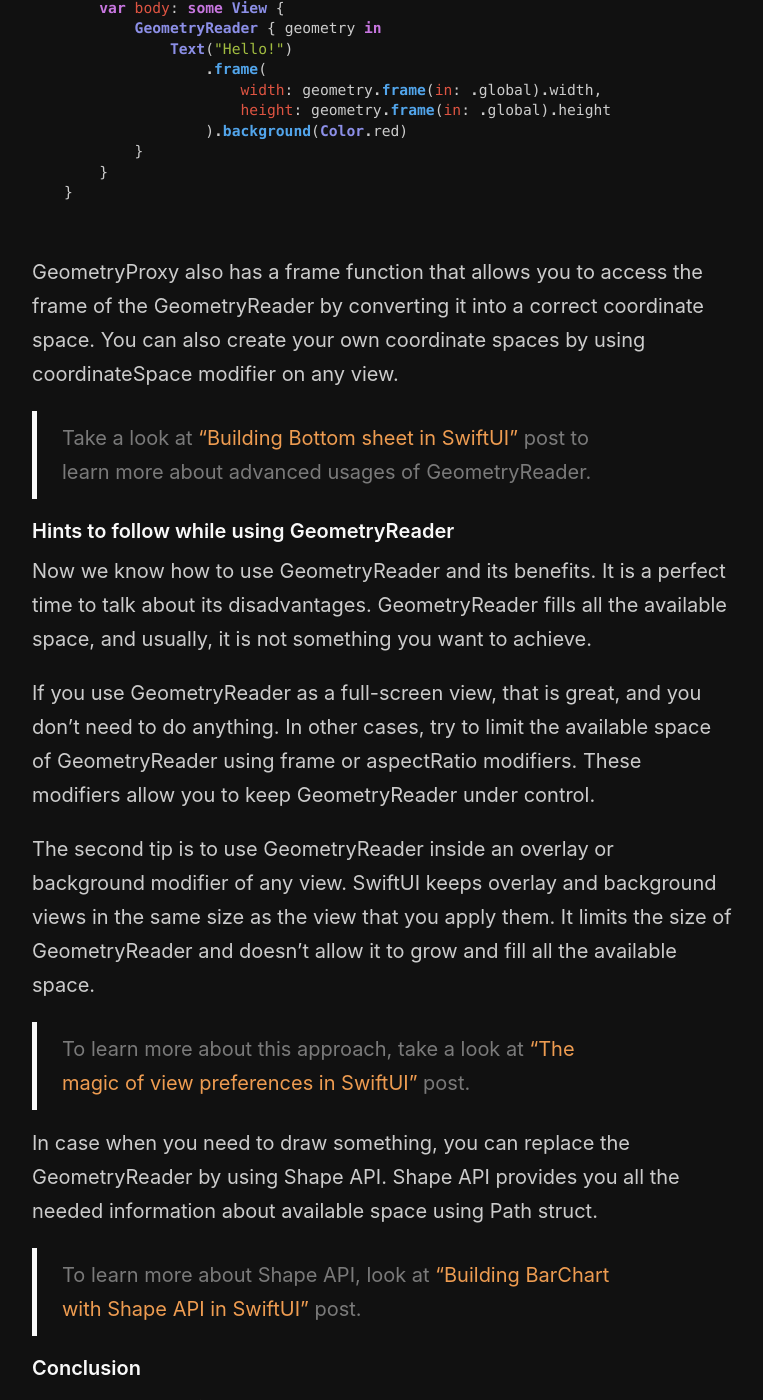
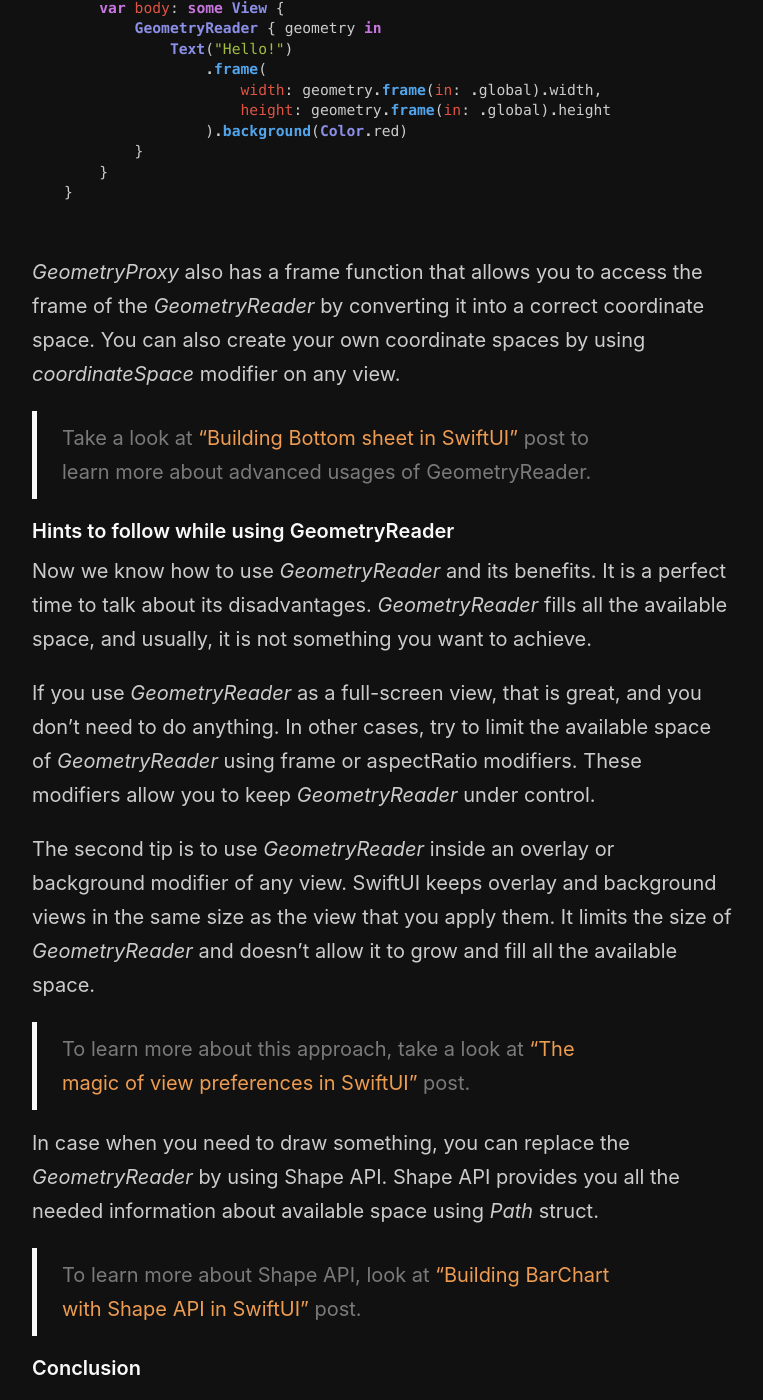
Before and after one commit to mecid/mecid.github.io, a Jekyll site: the page built from _posts/2020-11-04-how-to-use-geometryreader-without-breaking-swiftui-layout.md, in a window 1280 px wide and 1400 px high, scrolled down 1419 px. Shown: the whole window, without its empty margins (258-1021 px from the left). Built offline with Jekyll 4.4.1, drawn with Linux system fonts in a browser that asks for light colours; some of the changed text lies outside the part shown.

Commit message:
geometry reader formatting added.

````diff
--- a/_posts/2020-11-04-how-to-use-geometryreader-without-breaking-swiftui-layout.md
+++ b/_posts/2020-11-04-how-to-use-geometryreader-without-breaking-swiftui-layout.md
@@ -5,7 +5,7 @@ image: /public/swiftui.png
 category: Layout
 ---
 
-Usually, I try to avoid GeometryReader as much as I can. But sometimes, we need it to build our custom view. This week we will talk about GeometryReader. The view that allows us to read its geometry and layout child views manually.
+Usually, I try to avoid *GeometryReader* as much as I can. But sometimes, we need it to build our custom view. This week we will talk about *GeometryReader*. The view that allows us to read its geometry and layout child views manually.
 
 #### Basics
 Let's start with a quick example of GeometryReader usage.
@@ -26,11 +26,11 @@ struct ContentView: View {
 }
 ```
 
-Here we have a GeometryReader in the root of our ContentView. By default, GeometryReader places its children in the top left corner, which is very unusual for SwiftUI views. Usually, SwiftUI views place content in the center of its coordinate space.
+Here we have a *GeometryReader* in the root of our ContentView. By default, *GeometryReader* places its children in the top left corner, which is very unusual for SwiftUI views. Usually, SwiftUI views place content in the center of its coordinate space.
 
-As you can see, GeometryReader's @ViewBuilder closure has the parameter called geometry. This parameter is an instance of GeometryProxy struct. You can use an instance of GeometryProxy to access information about the coordinate space using the following properties.
-size - The size of space available to GeometryReader.
-safeAreaInsets - An instance of EdgeInsets struct that provides safe area insets of GeometryReader.
+As you can see, *GeometryReader*'s @*ViewBuilder* closure has the parameter called geometry. This parameter is an instance of *GeometryProxy* struct. You can use an instance of *GeometryProxy* to access information about the coordinate space using the following properties.
+*size* - The size of space available to *GeometryReader*.
+*safeAreaInsets* - An instance of *EdgeInsets* struct that provides safe area insets of *GeometryReader*.
 
 ```swift
 import SwiftUI
@@ -48,22 +48,22 @@ struct ContentView: View {
 }
 ```
 
-GeometryProxy also has a frame function that allows you to access the frame of the GeometryReader by converting it into a correct coordinate space. You can also create your own coordinate spaces by using coordinateSpace modifier on any view.
+*GeometryProxy* also has a frame function that allows you to access the frame of the *GeometryReader* by converting it into a correct coordinate space. You can also create your own coordinate spaces by using *coordinateSpace* modifier on any view.
 
 > Take a look at ["Building Bottom sheet in SwiftUI"](/2019/12/11/building-bottom-sheet-in-swiftui/) post to learn more about advanced usages of GeometryReader.
 
 #### Hints to follow while using GeometryReader
-Now we know how to use GeometryReader and its benefits. It is a perfect time to talk about its disadvantages. GeometryReader fills all the available space, and usually, it is not something you want to achieve.
+Now we know how to use *GeometryReader* and its benefits. It is a perfect time to talk about its disadvantages. *GeometryReader* fills all the available space, and usually, it is not something you want to achieve.
 
-If you use GeometryReader as a full-screen view, that is great, and you don't need to do anything. In other cases, try to limit the available space of GeometryReader using frame or aspectRatio modifiers. These modifiers allow you to keep GeometryReader under control.
+If you use *GeometryReader* as a full-screen view, that is great, and you don't need to do anything. In other cases, try to limit the available space of *GeometryReader* using frame or aspectRatio modifiers. These modifiers allow you to keep *GeometryReader* under control.
 
-The second tip is to use GeometryReader inside an overlay or background modifier of any view. SwiftUI keeps overlay and background views in the same size as the view that you apply them. It limits the size of GeometryReader and doesn't allow it to grow and fill all the available space.
+The second tip is to use *GeometryReader* inside an overlay or background modifier of any view. SwiftUI keeps overlay and background views in the same size as the view that you apply them. It limits the size of *GeometryReader* and doesn't allow it to grow and fill all the available space.
 
 > To learn more about this approach, take a look at ["The magic of view preferences in SwiftUI"](/2020/01/15/the-magic-of-view-preferences-in-swiftui/) post.
 
-In case when you need to draw something, you can replace the GeometryReader by using Shape API. Shape API provides you all the needed information about available space using Path struct.
+In case when you need to draw something, you can replace the *GeometryReader* by using Shape API. Shape API provides you all the needed information about available space using *Path* struct.
 
 > To learn more about Shape API, look at ["Building BarChart with Shape API in SwiftUI"](/2019/08/14/building-barchart-with-shape-api-in-swiftui/) post.
 
 #### Conclusion
-I suggest you avoid GeometryReader where you can. In the case where you sure that you need it to try to follow my tips. These tips should save many hours of debugging the SwiftUI layout. I hope you enjoy the post. Feel free to follow me on [Twitter](https://twitter.com/mecid) and ask your questions related to this article. Thanks for reading, and see you next week!
+I suggest you avoid *GeometryReader* where you can. In the case where you sure that you need it to try to follow my tips. These tips should save many hours of debugging the SwiftUI layout. I hope you enjoy the post. Feel free to follow me on [Twitter](https://twitter.com/mecid) and ask your questions related to this article. Thanks for reading, and see you next week!
````
